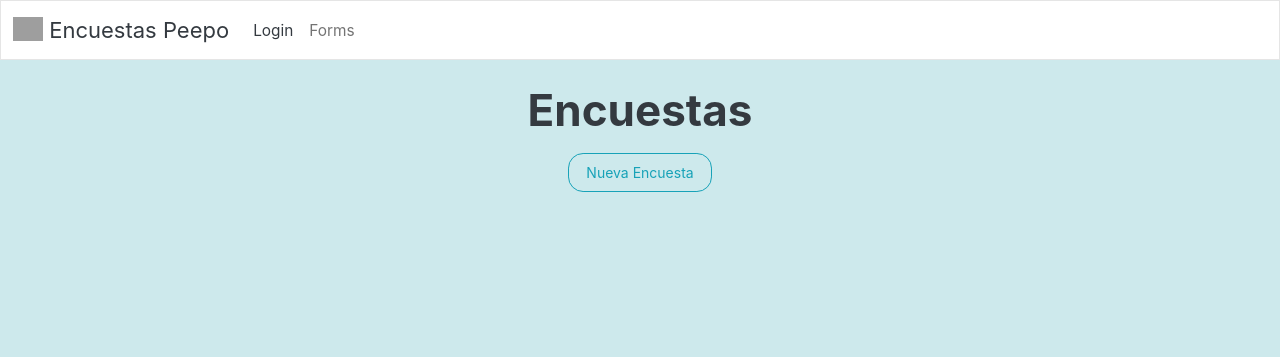
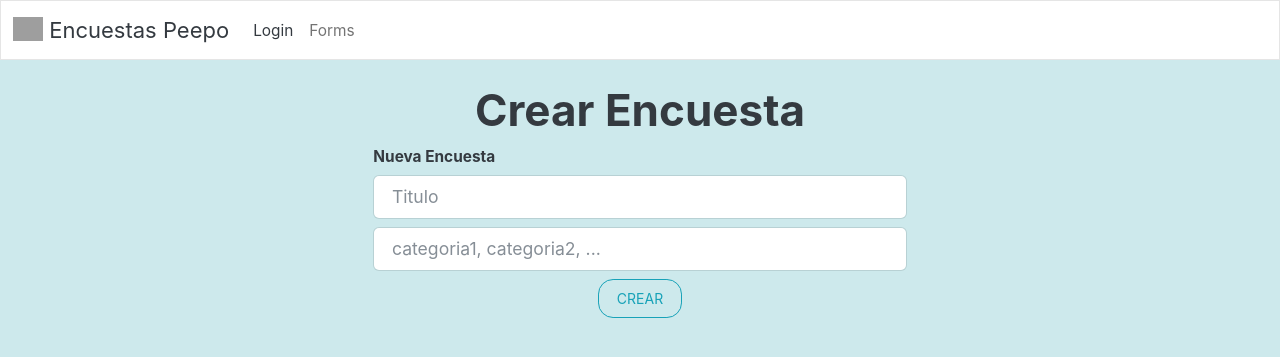
Before and after one commit to Xeraclom14/is2-proyecto, a Flask app: page /forms in a window 1280 px wide. Shown: the top 357 px of the page. Run offline with Flask 2, Linux system fonts and the light colour scheme; data that the repository does not hold is empty; some libraries are stand-ins or nearby versions; grey boxes are pictures that could not be loaded.

Commit message:
probando
Signed-off-by: jonathanavc <jonvenega@gmail.com>

```diff
--- a/app.py
+++ b/app.py
@@ -26,7 +26,6 @@ app.secret_key = 'mysecretkey'
 
 
 ###crea un usuario en ala base de datos
-import create
 import delete
 import edit
 import form
--- a/forms.py
+++ b/forms.py
@@ -3,12 +3,23 @@ from flask_mysqldb import MySQL
 
 from __main__ import app
 from __main__ import mysql
+from __main__ import e_id
 
-@app.route('/forms')
+@app.route('/forms', methods=['GET','POST'])
 def forms():
-    cur = mysql.connection.cursor()
-    cur.execute("SELECT * FROM encuesta")
-    datos = cur.fetchall()
-    mysql.connection.commit()
-    #print(datos)
-    return render_template('forms.html', forms = datos)
+    if request.method == 'POST':
+        if(request.form['titulo'] != ""):
+            cur = mysql.connection.cursor()
+            cur.execute("INSERT INTO encuesta (id_encuestador, titulo) VALUES (%s , %s);", (e_id, request.form['titulo'],))
+            mysql.connection.commit()
+            flash("Encuesta \"" + request.form['titulo'] + "\" ingresada correctamente")
+        else:
+            flash("Ingerese un valor valido")
+        ### redirigir para borrar el formulario de la memoria (no se envia nuevamente si se recarga la pagina)
+        return redirect(url_for("forms"))
+    else:
+        cur = mysql.connection.cursor()
+        cur.execute("SELECT * FROM encuesta")
+        datos = cur.fetchall()
+        mysql.connection.commit()
+        return render_template('forms.html', forms = datos)
--- a/templates/forms.html
+++ b/templates/forms.html
@@ -1,11 +1,10 @@
 {% extends './base.html' %}
 
-{% block title %}Forms{% endblock %}
-
+{% block title %}New form{% endblock %}
 
 {% block body %}
+
 <center>
-
 {% with messages = get_flashed_messages() %}
 {%  if messages %}
 {%      for message in messages %}
@@ -17,12 +16,16 @@
 {%  endif %}
 {% endwith %}
 
-    <form class="col-lg-6">
-        <h1 class="form-label mt-4">Encuestas</h1>
-        <a href="create" class="mt-2 btn btn-outline-info">Nueva Encuesta</a>
-        <p></p>
-        {% for form in forms %}
-        <div class="card bg-light mb-3">
+    <form class="col-lg-5" action="/forms" method ="POST">
+        <h1 class="form-label mt-4">Crear Encuesta</h1>
+        <h6 style="text-align: left;" class="mt-2"><small>Nueva Encuesta</small></h6>
+        <input type="text" class="form-control" name="titulo" placeholder="Titulo">
+        <input type="text" class="form-control mt-2" name="categoria" placeholder="categoria1, categoria2, ... ">
+        <button type="submit" class="mt-2 btn btn-outline-info">CREAR</button>
+    </form>
+    <p></p>
+    {% for form in forms %}
+        <div class="card bg-light mb-3 col-lg-6">
             <div class="card-header" style="text-align: left;">{{ form.2 }}</div>
             <div class="card-body">
                 <div style="text-align: left;">N° Preguntas : ?</div>
@@ -30,7 +33,6 @@
                 <a href="delete/{{ form.0 }}" class="mt-2 btn btn-outline-danger">DELETE</a>
             </div>
         </div>
-        {% endfor %}
-    </form>
+    {% endfor %}
 </center>
 {% endblock %}
```
Also changed, not shown: create.py (deleted, +0 -31 lines), templates/creation.html (deleted, +0 -15 lines).
